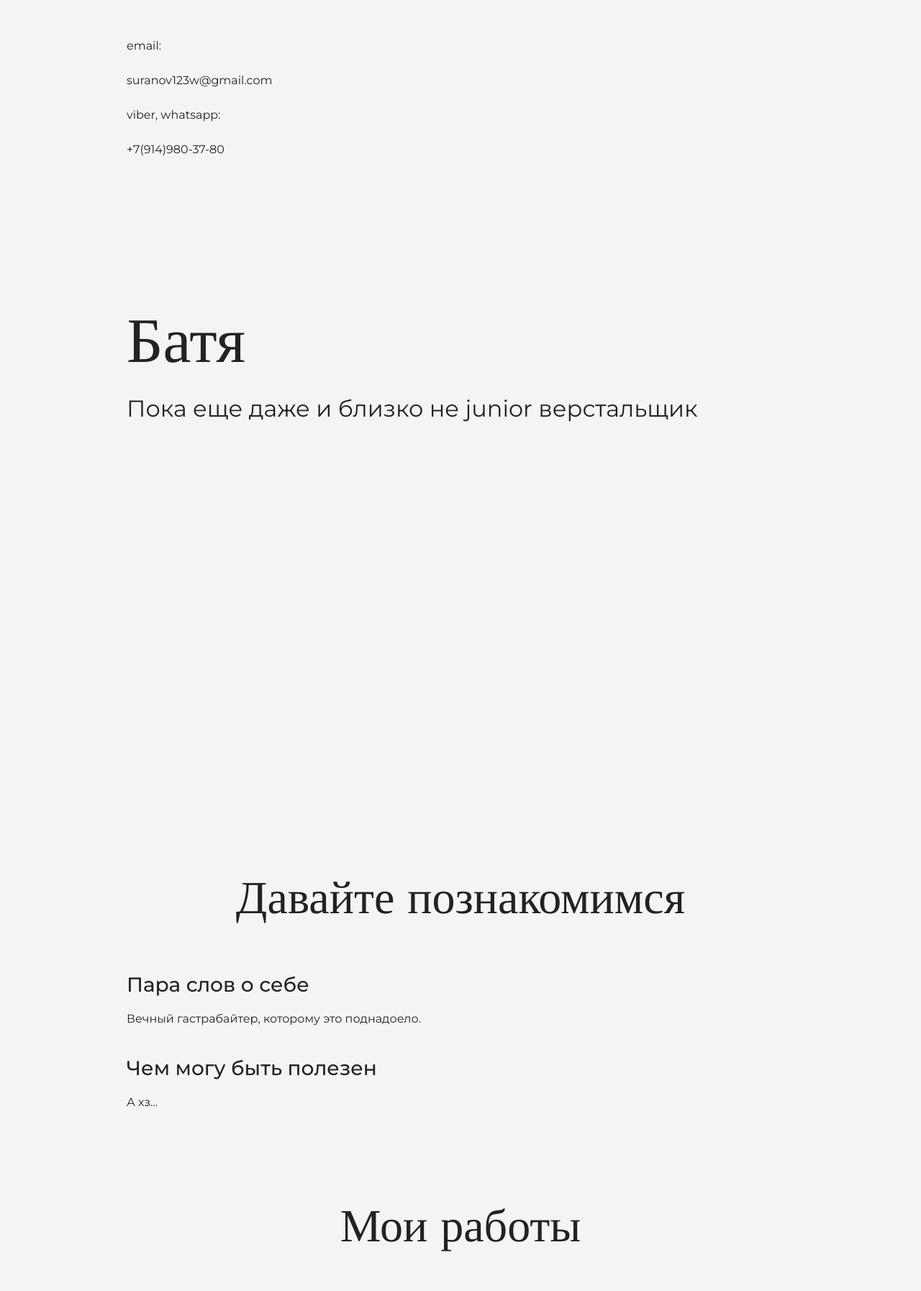
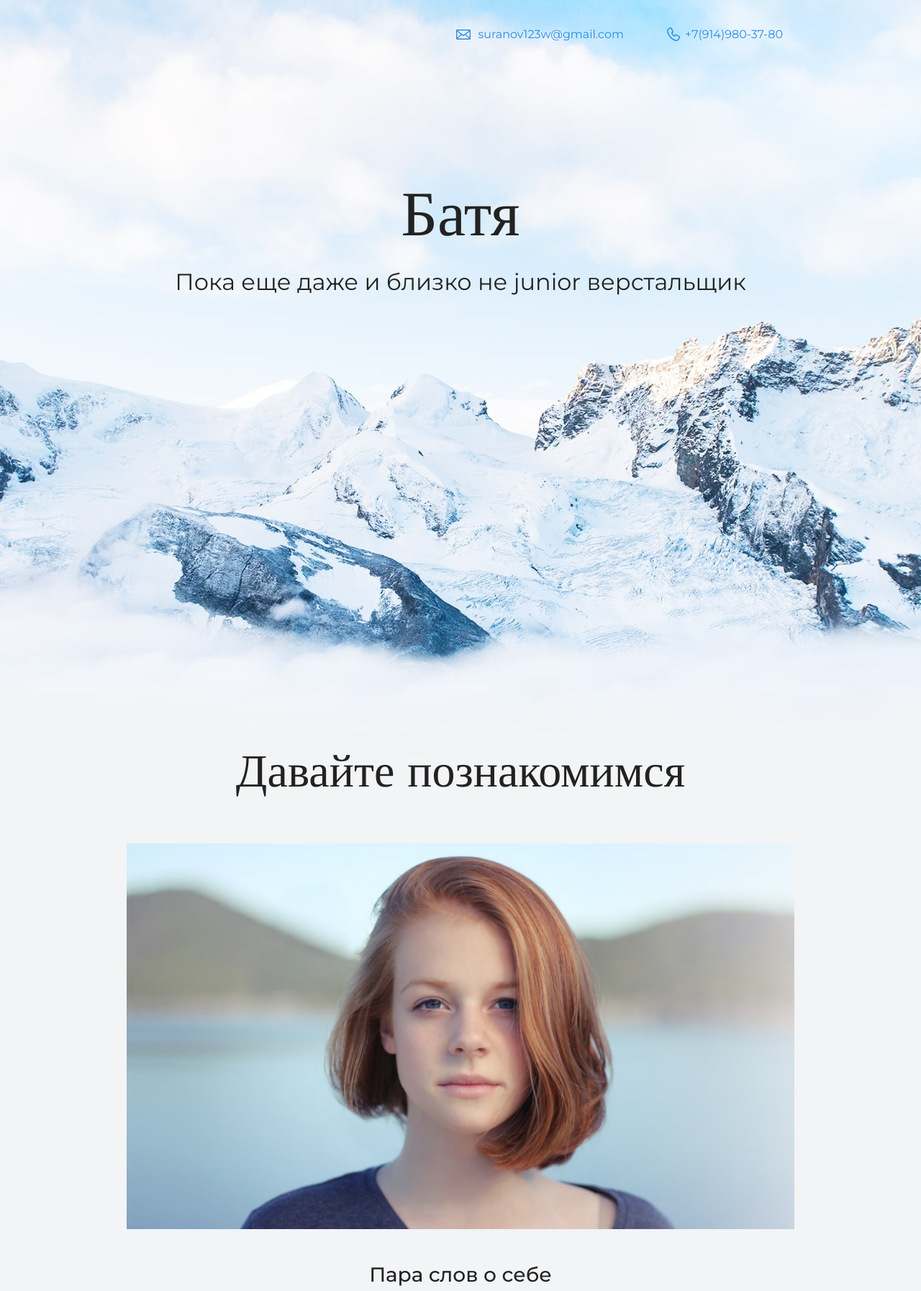
Before and after one commit to Kss03/started, a plain HTML site: page index.html in a window 1280 px wide. Shown: the top 1794 px of the page at 72% size. Drawn offline with nearby package versions, Linux system fonts and the light colour scheme.

Commit message:
add images

```diff
--- a/index.html
+++ b/index.html
@@ -10,10 +10,10 @@
   <body>
   	<div class="container">
 	    <header class="page-header">
-		      <p>email:</p>
-		      <p>suranov123w@gmail.com</p>
-		      <p>viber, whatsapp:</p>
-		      <p>+7(914)980-37-80</p>
+		      <div class="container">
+		      	<a class="header-email" href="mailto:suranov123w@gmail.com">suranov123w@gmail.com</a>
+		      	<a class="header-phone" href="tel:+79149803780">+7(914)980-37-80</a>
+		      </div>
 	    </header>
 
 	    <section class="hero-image">
@@ -23,6 +23,9 @@
 
 	    <section class="intro">
 	      <h2 class="subheading">Давайте познакомимся</h2>
+	      <figure class="user-image">
+	      	<img src="files/user.jpg" width="928" height="536" alt="Фотография Бати на проекте">
+	      </figure>
 	      <h3>Пара слов о себе</h3>
 	      <p>Вечный гастрабайтер, которому это поднадоело.</p>
 	      <h3>Чем могу быть полезен</h3>
@@ -31,7 +34,9 @@
 
 	    <section class="portfolio">
 	      <h2 class="subheading">Мои работы</h2>
-
+	      <figure>
+	      	<img src="files/project.jpg" width="928" height="536" alt="Сайт магазина товаров для дома">
+	      </figure>
 	      <h3>Магазин товаров для дома</h3>
 	      <p>Мой первый сайт.</p>
 
@@ -40,10 +45,10 @@
 	    </section>
 
 	    <footer class="page-footer">
-	      <p>email:</p>
-	      <p>suranov123w@gmail.com</p>
-	      <p>viber, whatsapp:</p>
-	      <p>+7(914)980-37-80</p>
+	      <div class="container">
+	      	<a class="footer-email" href="mailto:suranov123w@gmail.com">suranov123w@gmail.com</a>
+	      	<a class="footer-phone" href="tel:+79149803780">+7(914)980-37-80</a>
+	      </div>
 	    </footer>
     </div>
   </body>
--- a/style.css
+++ b/style.css
@@ -9,6 +9,7 @@ body {
   background-image: url("img/hero-bg.jpg");
   background-repeat: no-repeat;
   background-position: top center;
+  text-align: center;
 }
 
 .container {
@@ -61,6 +62,7 @@ body {
   font-size: 88px;
   line-height: 96px;
   font-weight: 400;
+  text-align: center;
 }
 
 .hero-image p {
```
Also changed, not shown: files/project.jpg (added), files/user.jpg (added), img/hero-bg.jpg (added), img/icon-css.svg (added), img/icon-email-footer.svg (added), img/icon-email-header.svg (added), img/icon-html.svg (added), img/icon-phone-footer.svg (added), img/icon-phone-header.svg (added).
